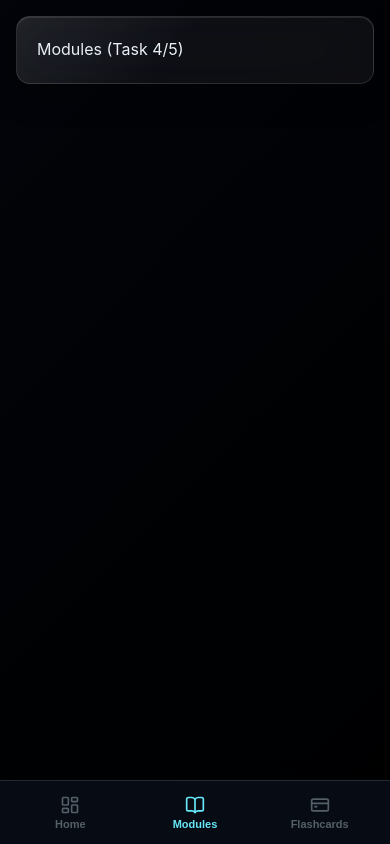
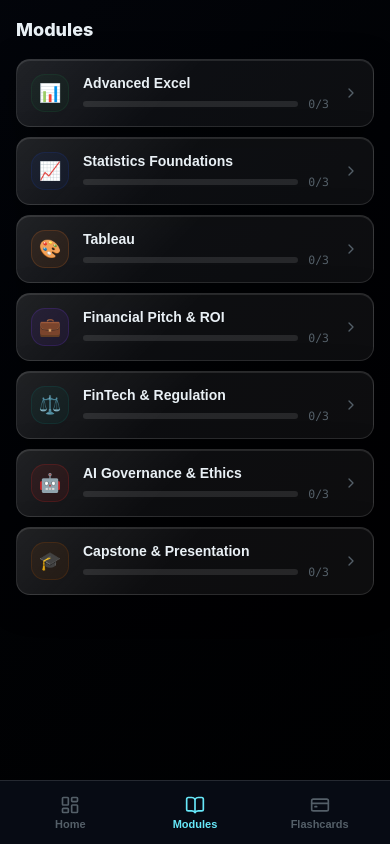
Before and after one commit to MrWhosNexus/Coop-Prep, a React (Vite) app in the folder mobile/: page / in a window 390 px wide. Both pictures are taken after a click on the button 195 px from the left and 285 px from the top of the page. Built offline with nearby package versions, Linux system fonts and the light colour scheme.

Commit message:
feat(mobile): module list + lesson list with sequential locks

```diff
--- a/mobile/src/MobileApp.jsx
+++ b/mobile/src/MobileApp.jsx
@@ -2,6 +2,7 @@
 import { useProgress } from "@/components/ProgressContext";
 import { LayoutDashboard, BookOpen, CreditCard } from "lucide-react";
 import MobileHome from "./MobileHome";
+import MobileModules from "./MobileModules";
 
 export default function MobileApp() {
   const { progress } = useProgress();
@@ -24,7 +25,11 @@
   let body;
   if (view === "home") body = <MobileHome onOpenLesson={(m, l) => { setActiveModule(m); setActiveLesson(l); setView("lesson"); }} onGoModules={() => setView("modules")} />;
   else if (view === "flash") body = <div className="card" style={{ padding: 20 }}>Flashcards (Task 6)</div>;
-  else body = <div className="card" style={{ padding: 20 }}>Modules (Task 4/5)</div>;
+  else body = <MobileModules
+    activeModule={view === "modules" ? activeModule : null}
+    onOpenModule={(m) => setActiveModule(m)}
+    onOpenLesson={(m, l) => { setActiveModule(m); setActiveLesson(l); setView("lesson"); }}
+    onBack={() => setActiveModule(null)} />;
 
   const TABS = [
     { id: "home",   label: "Home",       icon: LayoutDashboard },
--- /dev/null
+++ b/mobile/src/MobileModules.jsx
@@ -0,0 +1,77 @@
+import { MODULES } from "@/data/curriculum";
+import { useProgress } from "@/components/ProgressContext";
+import { ChevronRight, ChevronLeft, Lock, CheckCircle2 } from "lucide-react";
+
+export default function MobileModules({ activeModule, onOpenModule, onOpenLesson, onBack }) {
+  const { progress } = useProgress();
+
+  if (!activeModule) {
+    return (
+      <div className="fadein">
+        <h2 style={{ fontSize: 18, fontWeight: 800, color: "var(--text)", marginBottom: 14 }}>Modules</h2>
+        <div style={{ display: "flex", flexDirection: "column", gap: 10 }}>
+          {MODULES.map(mod => {
+            const total = mod.lessons.length;
+            const done = mod.lessons.filter(l => progress.completed[l.id]).length;
+            const pct = Math.round((done / total) * 100);
+            const allDone = done === total;
+            return (
+              <button key={mod.id} onClick={() => onOpenModule(mod)} className="card card-btn"
+                style={{ display: "flex", alignItems: "center", gap: 14, padding: 14, textAlign: "left", width: "100%" }}>
+                <div style={{ width: 38, height: 38, borderRadius: "var(--r-md)", flexShrink: 0, display: "flex", alignItems: "center", justifyContent: "center", background: `${mod.color}18`, border: `1px solid ${mod.color}30`, fontSize: 18 }}>{mod.icon}</div>
+                <div style={{ flex: 1, minWidth: 0 }}>
+                  <div style={{ display: "flex", alignItems: "center", gap: 8, marginBottom: 6 }}>
+                    <span style={{ fontSize: 14, fontWeight: 600, color: "var(--text)" }}>{mod.title}</span>
+                    {allDone && <span className="badge badge-green">Done</span>}
+                  </div>
+                  <div style={{ display: "flex", alignItems: "center", gap: 10 }}>
+                    <div className="progress-track" style={{ flex: 1 }}><div className="progress-fill" style={{ width: `${pct}%`, background: allDone ? "var(--green)" : mod.color }} /></div>
+                    <span className="mono" style={{ fontSize: 11.5, color: "var(--text-3)", flexShrink: 0 }}>{done}/{total}</span>
+                  </div>
+                </div>
+                <ChevronRight size={16} style={{ color: "var(--text-3)", flexShrink: 0 }} />
+              </button>
+            );
+          })}
+        </div>
+      </div>
+    );
+  }
+
+  const mod = activeModule;
+  return (
+    <div className="fadein">
+      <div className="mobile-topbar">
+        <button onClick={onBack} className="btn-ghost"><ChevronLeft size={15} /> Modules</button>
+      </div>
+      <div style={{ display: "flex", alignItems: "center", gap: 10, marginBottom: 14 }}>
+        <div style={{ width: 34, height: 34, borderRadius: "var(--r-md)", display: "flex", alignItems: "center", justifyContent: "center", background: `${mod.color}18`, border: `1px solid ${mod.color}30`, fontSize: 16 }}>{mod.icon}</div>
+        <div>
+          <div style={{ fontSize: 16, fontWeight: 700, color: "var(--text)" }}>{mod.title}</div>
+          <div style={{ fontSize: 12, color: "var(--text-3)" }}>{mod.description}</div>
+        </div>
+      </div>
+      <div style={{ display: "flex", flexDirection: "column", gap: 8 }}>
+        {mod.lessons.map((lesson, i) => {
+          const done = !!progress.completed[lesson.id];
+          const locked = i > 0 && !progress.completed[mod.lessons[i - 1].id];
+          return (
+            <button key={lesson.id} disabled={locked}
+              onClick={() => !locked && onOpenLesson(mod, lesson)}
+              className="card card-btn"
+              style={{ display: "flex", alignItems: "center", gap: 12, padding: 14, textAlign: "left", width: "100%", opacity: locked ? 0.4 : 1, cursor: locked ? "not-allowed" : "pointer" }}>
+              <div style={{ flexShrink: 0 }}>
+                {locked ? <Lock size={15} style={{ color: "var(--text-3)" }} /> : done ? <CheckCircle2 size={15} style={{ color: "var(--green)" }} /> : <div style={{ width: 15, height: 15, borderRadius: "50%", border: `2px solid ${mod.color}` }} />}
+              </div>
+              <div style={{ flex: 1, minWidth: 0 }}>
+                <div style={{ fontSize: 14, fontWeight: 600, color: "var(--text)" }}>{lesson.title}</div>
+                <div style={{ fontSize: 12, color: "var(--text-3)" }}>{lesson.minutes} min · {lesson.quiz?.length || 0} questions</div>
+              </div>
+              {!locked && <ChevronRight size={15} style={{ color: "var(--text-3)", flexShrink: 0 }} />}
+            </button>
+          );
+        })}
+      </div>
+    </div>
+  );
+}
```
